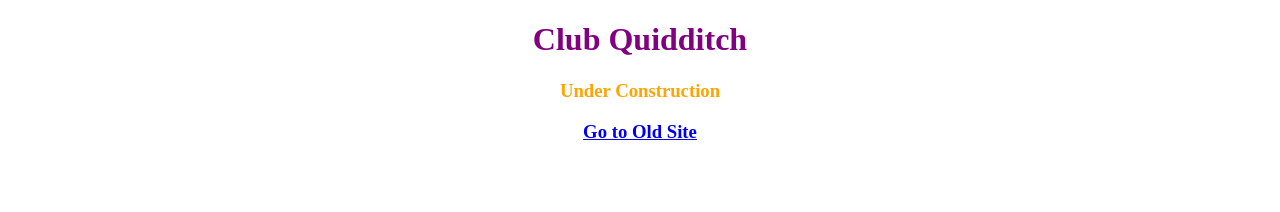
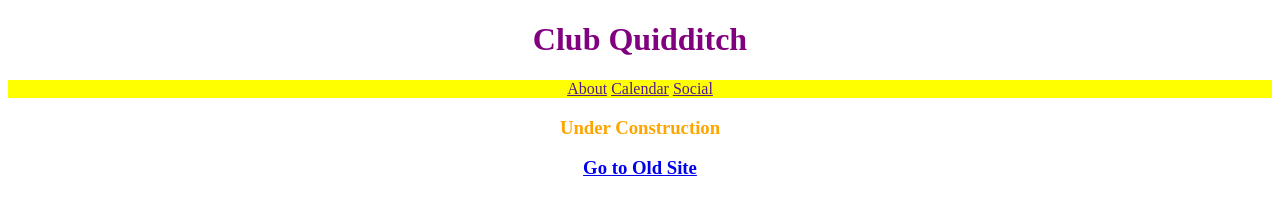
Before and after one commit to jmuclubquidditch/jmuclubquidditch.github.io, a plain HTML site: page index.html in a window 1280 px wide. Drawn offline with Linux system fonts and the light colour scheme.

Commit message:
Update index.html

```diff
--- a/index.html
+++ b/index.html
@@ -10,6 +10,11 @@
     <header>
       <h1>Club Quidditch</h1>
     </header>
+    <nav>
+      <tab><a href="">About</a></tab>
+      <tab><a href="">Calendar</a></tab>
+      <tab><a href="">Social</a></tab>
+    </nav>
     <div>
       <h3>Under Construction</h3>
       <h3><a href="https://jmuquidditch.com/">Go to Old Site</a></h3>
```
